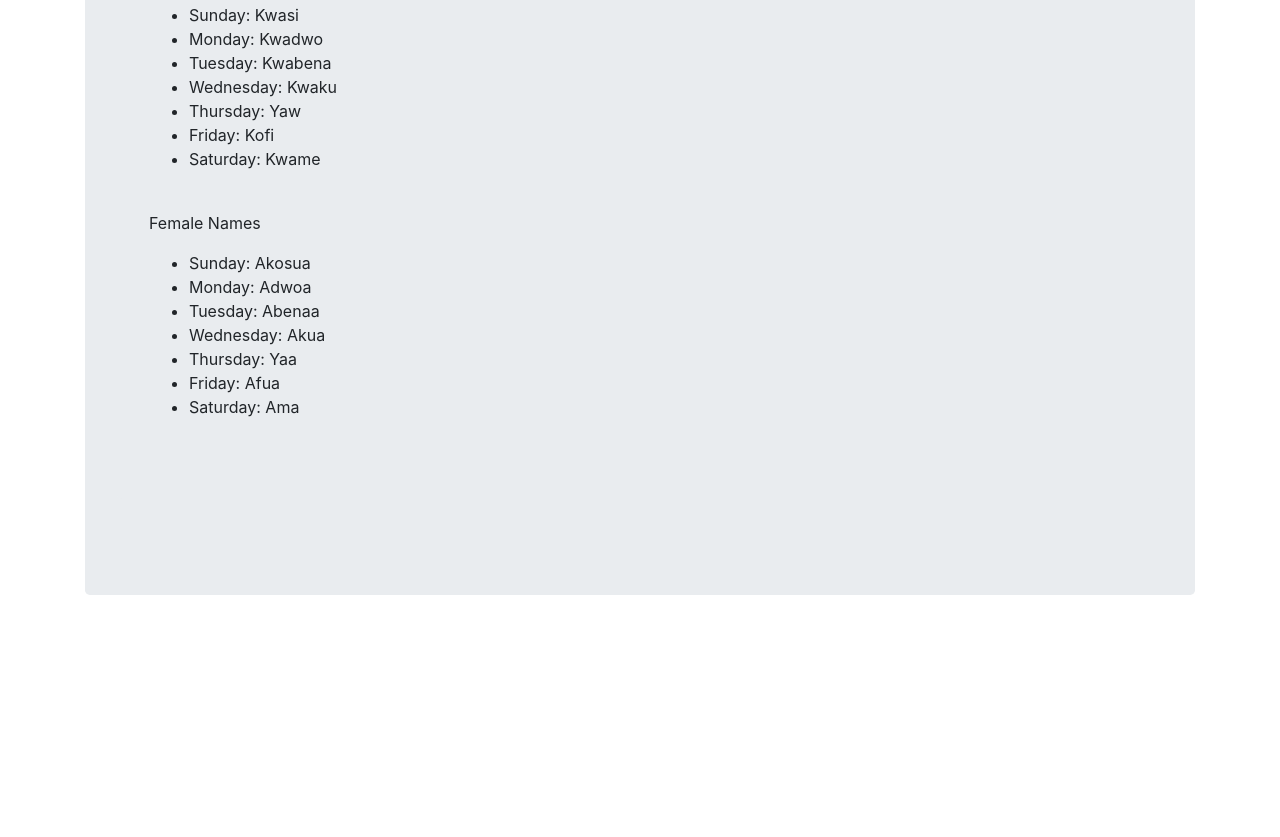
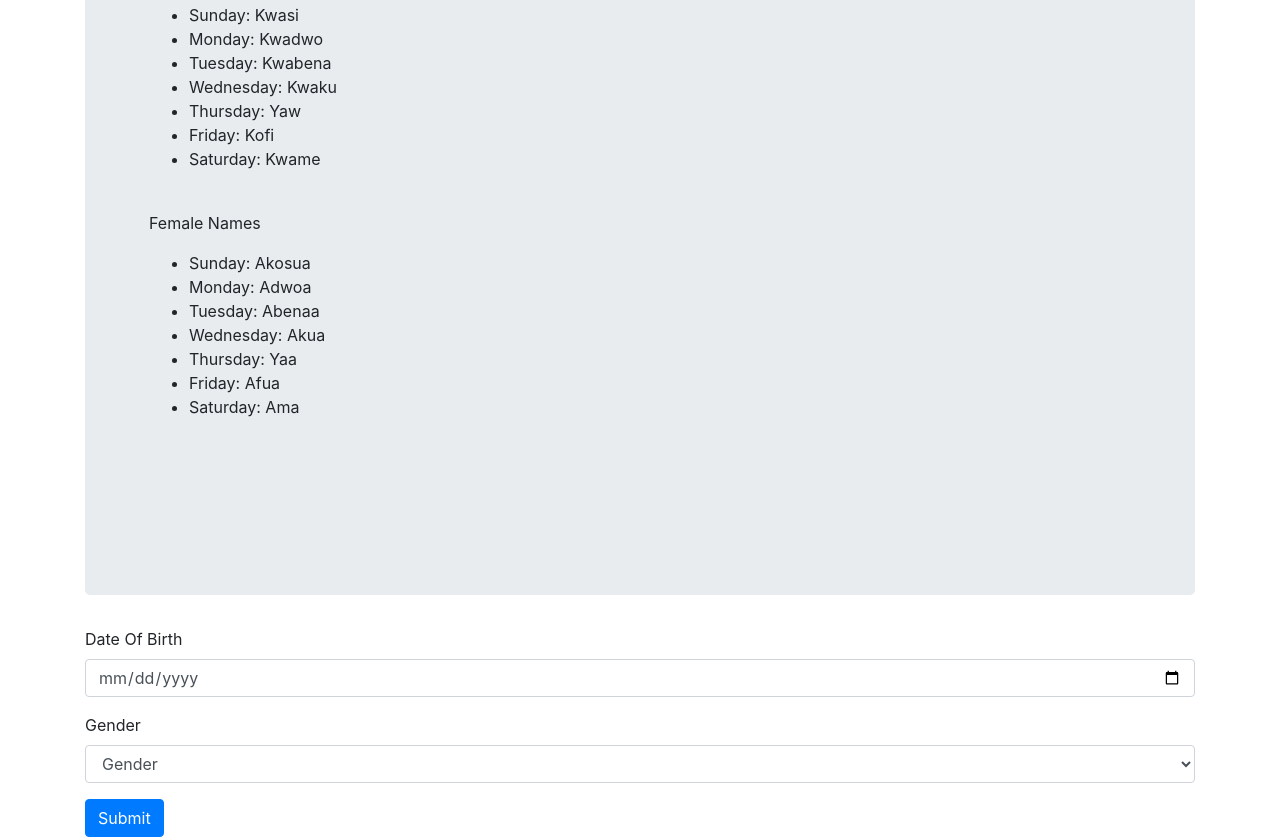
Before and after one commit to JOSEPHTEMBU/AKAN-NAMES, a plain HTML site: page index.html in a window 1280 px wide. Shown: the part 530-1367 px from the top of the page. Before the commit the page ends 1157 px from the top, so only its background shows below. Drawn offline with Linux system fonts and the light colour scheme.

Commit message:
add form in index.html

```diff
--- a/css/styles.css
+++ b/css/styles.css
@@ -1,4 +1,3 @@
-
 nav {
 	font-family: monospace;
 	z-index: 10;
@@ -18,8 +17,7 @@ li:hover {
 	cursor: pointer;
 }
 h1 {
-    text-align: center;
-
+	text-align: center;
 }
 .card-deck {
 	padding: 50px 50px 50px 50px;
--- a/index.html
+++ b/index.html
@@ -28,7 +28,7 @@
                         Ghanian culture.As a culture this is a key tradition and it is believed to bring blessings
                         according to
                         culture and tradition names.</p>
-                       <p>Akan names are derived from Ghanian culture. Frequently in Ghana, children are given their first
+                    <p>Akan names are derived from Ghanian culture. Frequently in Ghana, children are given their first
                         name as a 'day name' which corresponds to the day in the week they were born. Here are Ghanian
                         day names.</p>
                     <p>Male Names</p>
@@ -56,6 +56,27 @@
             </div>
         </div>
     </div>
+    <div class="container">
+        <form>
+            <div class="form-group">
+                <label for="exampleFormControlInput1">Date Of Birth</label>
+                <input type="date" class="form-control" id="date" placeholder="name@example.com" required />
+            </div>
+
+            <div class="form-group">
+                <label for="exampleFormControlSelect1">Gender</label>
+                <select class="form-control" id="gender">
+                    <option>Gender</option>
+                    <option>Male</option>
+                    <option>Female</option>
+                </select>
+            </div>
+            <button type="submit" class="btn btn-primary" onclick="getAkanName()">
+                Submit
+            </button>
+        </form>
+    </div>
+
 </body>
 
 </html>
```
Also changed, not shown: js/javascript.js (+24 -0 lines).
